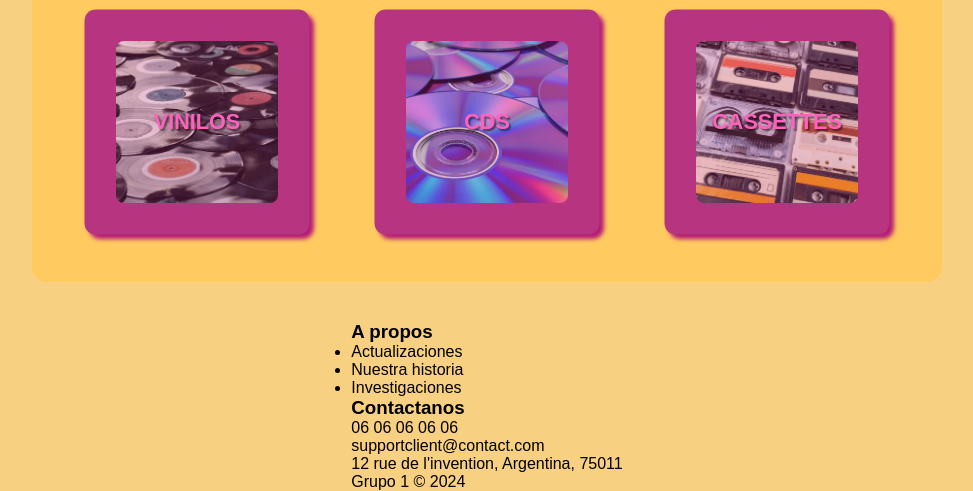
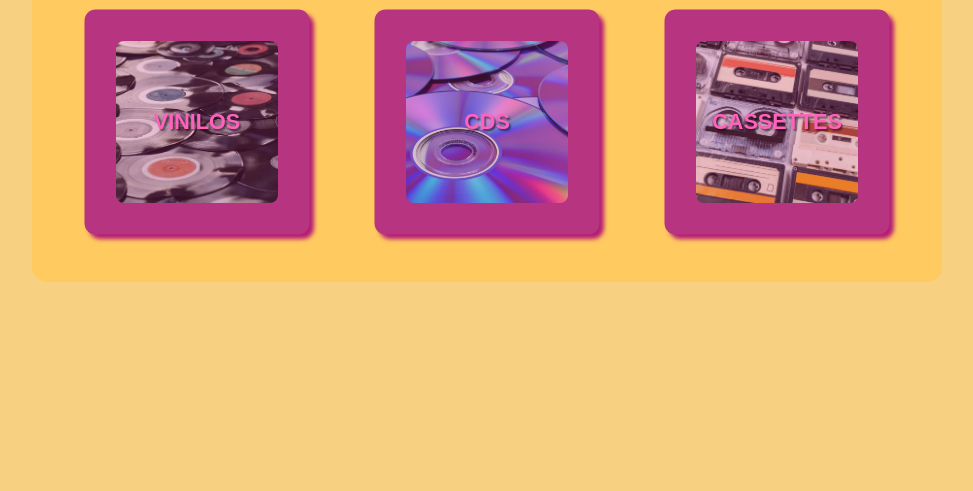
Before and after one commit to filipelisanti/Ecommerce-grupal, a plain HTML site: page inicio.html in a window 1280 px wide. Shown: the part 323-814 px from the top of the page, without its empty margins (153-1126 px from the left). Drawn offline with Linux system fonts and the light colour scheme; files whose address does not match are found by name; a web font is replaced by a local one.

Commit message:
second commit

```diff
--- a/cards.css
+++ b/cards.css
@@ -351,9 +351,9 @@ header{
     }
 }
 
-/* .ejemplo-transicion {
+.ejemplo-transicion {
 
 
     transition: width 2s;
     margin: 32px 16px;
-} */
+}
--- a/inicio.html
+++ b/inicio.html
@@ -57,26 +57,6 @@ Explora nuestro catálogo y redescubre el placer de coleccionar música. Desde c
 
     <footer>
 
-        <div class=”contenu-footer”>
-
-          <div class=”bloc footer-informations”>
-            <h3>A propos</h3>
-            <ul class=”liste-informations”>
-              <li><a href=”#”>Actualizaciones</a></li>
-              <li><a href=”#”>Nuestra historia</a></li>
-              <li><a href=”#”>Investigaciones</a></li>
-
-            </ul>
-          </div>
-
-          <div class=”bloc footer-contact”>
-            <h3>Contactanos</h3>
-            <p>06 06 06 06 06</p>
-            <p>supportclient@contact.com</p>
-            <p>12 rue de l'invention, Argentina, 75011</p>
-          </div>
-
-        <p class="copyright">Grupo 1 © 2024</p>
 
  </div>
 
```
